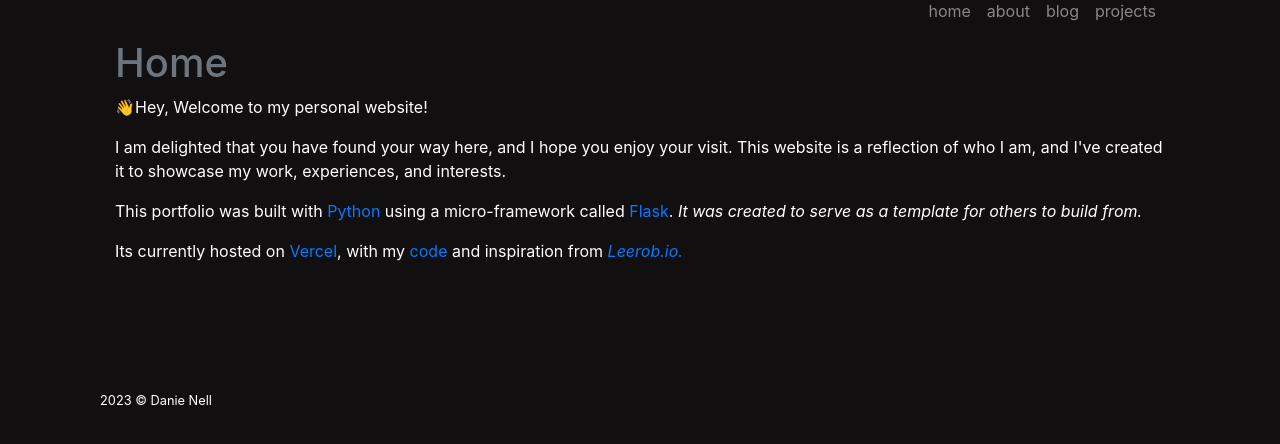
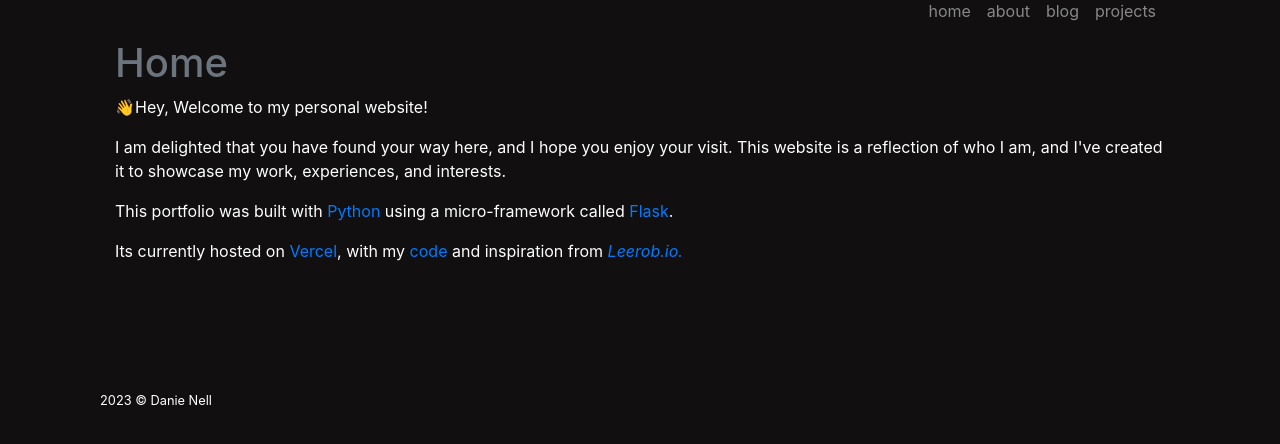
Before and after one commit to buildwithdan/flask-portfolio, a Flask app: page / in a window 1280 px wide. Shown: the part 197-641 px from the top of the page. Run offline with Flask 2, Linux system fonts and the light colour scheme; some libraries are stand-ins or nearby versions.

Commit message:
Update home.html
Signed-off-by: Danie Nell <dnell.personal@gmail.com>

```diff
--- a/api/templates/home.html
+++ b/api/templates/home.html
@@ -14,7 +14,6 @@
   <a href="https://www.python.org/" class="">Python</a> using a micro-framework
   called
   <a href="https://flask.palletsprojects.com/en/2.2.x/" class="">Flask</a>.
-  <em>It was created to serve as a template for others to build from.</em>
 </p>
 <p>
   Its currently hosted on
```
